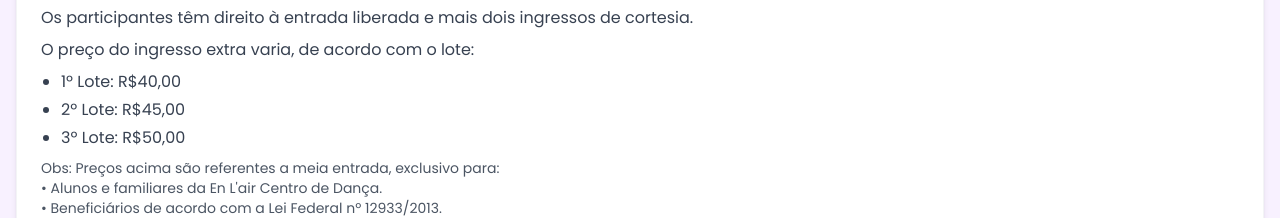
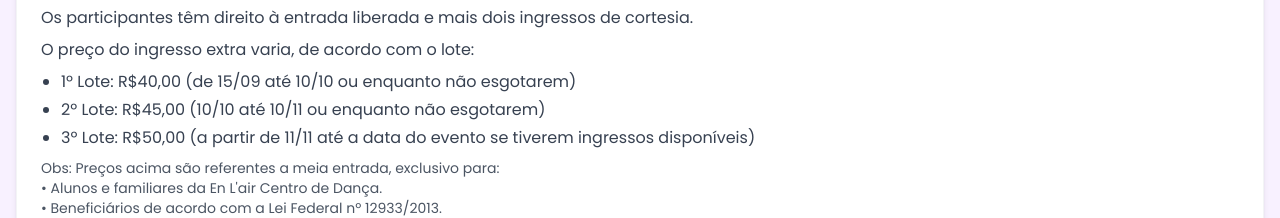
Before and after one commit to enlairballetstudio-droid/site-aladdin, a Next.js app: page / in a window 1280 px wide. Both pictures are taken after a click on the button "Os ingressos estão incluídos no meu Kit? Quanto vai custar?". Shown: the part 6805-7023 px from the top of the page. Built offline with nearby package versions, Linux system fonts and the light colour scheme; no server answers; a web font is replaced by a local one.

Commit message:
Update faq.tsx

```diff
--- a/src/app/components/faq/faq.tsx
+++ b/src/app/components/faq/faq.tsx
@@ -26,9 +26,9 @@ const FAQ: React.FC = () => {
           <p>Os participantes têm direito à entrada liberada e mais dois ingressos de cortesia.</p>
           <p>O preço do ingresso extra varia, de acordo com o lote:</p>
           <ul className="list-disc pl-5 space-y-1">
-            <li>1º Lote: R$40,00</li>
-            <li>2º Lote: R$45,00</li>
-            <li>3º Lote: R$50,00</li>
+            <li>1º Lote: R$40,00 (de 15/09 até 10/10 ou enquanto não esgotarem)</li>
+            <li>2º Lote: R$45,00 (10/10 até 10/11 ou enquanto não esgotarem)</li>
+            <li>3º Lote: R$50,00 (a partir de 11/11 até a data do evento se tiverem ingressos disponíveis)</li>
           </ul>
           <p className="text-sm text-gray-600 mt-2">
             Obs: Preços acima são referentes a meia entrada, exclusivo para:
@@ -43,8 +43,9 @@ const FAQ: React.FC = () => {
       question: 'As cadeiras são numeradas? Onde posso comprar os ingressos?',
       answer: (
         <div className="space-y-2">
-          <p>As cadeiras não são numeradas, mas estamos buscando uma plataforma segura para fazer os próximos eventos dessa forma.</p>
-          <p>Para o seu melhor conforto e maior organização, as vendas dos ingressos serão feitas exclusivamente em plataforma online.</p>
+          <p>As cadeiras serão numeradas, pois conseguimos uma plataforma de venda segura para os ingressos.
+          Para o seu melhor conforto e maior organização, as vendas dos ingressos serão feitas exclusivamente em plataforma online.</p>
+
         </div>
       ),
       icon: <FaQuestionCircle className="text-blue-600" />
@@ -56,15 +57,15 @@ const FAQ: React.FC = () => {
           <p>Para construir este mundo mágico, temos prazos e por isso quanto antes você se inscrever, melhor será para todos nós!</p>
           <p>Por isso fazemos condições exclusivas para quem se antecipa e garante mais cedo o seu Kit Aladdin 2025.</p>
           <div className="bg-purple-50 p-4 rounded-lg border-l-4 border-purple-500">
-            <p className="font-semibold">O preço normal do Kit Aladdin 2025 é R$997,00 mas até dia 14 de agosto você terá:</p>
+            <p className="font-semibold">O preço normal do Kit Aladdin 2025 é R$997,00 mas até dia 30 de setembro você terá:</p>
             <ul className="list-disc pl-5 mt-2 space-y-1">
-              <li>R$300,00 de desconto parcelando em até 4x no pix</li>
+              <li>R$200,00 de desconto parcelando em até 3x no pix</li>
             </ul>
             <div className="mt-3 p-3 bg-white rounded-md">
               <p className="line-through text-gray-500">DE: R$997,00</p>
-              <p className="text-xl font-bold text-purple-700">POR: 4x de R$174,25 ou R$697,00 à vista</p>
+              <p className="text-xl font-bold text-purple-700">POR: 3x de R$265,70 ou R$797,00 à vista</p>
             </div>
-            <p className="mt-2 text-sm">Ainda teremos a opção de pagamento feito no cartão de crédito por até 12x de R$71,24.</p>
+            <p className="mt-2 text-sm">Ainda teremos a opção de pagamento feito no cartão de crédito por até 12x de R$81,46.</p>
           </div>
           <p className="font-semibold text-purple-700">Por isso faça a inscrição o quanto antes para não perder essa oportunidade!</p>
           <p className="text-center text-lg font-bold bg-gradient-to-r from-purple-600 to-blue-600 text-white p-3 rounded-lg">
@@ -88,7 +89,7 @@ const FAQ: React.FC = () => {
       question: 'Irmãs tem desconto no Kit Aladdin 2025?',
       answer: (
         <div className="space-y-2">
-          <p>Sim para quem tem irmã é concedido um desconto de 15% equivalente a R$209,10 de desconto totalizando um valor final de R$1.184,90 para os dois kits.</p>
+          <p>Sim para quem tem irmã é concedido um desconto de 15% equivalente a R$239,10 de desconto totalizando um valor final de R$1.354,90 para os dois kits.</p>
         </div>
       ),
       icon: <FaTag className="text-red-500" />
```
